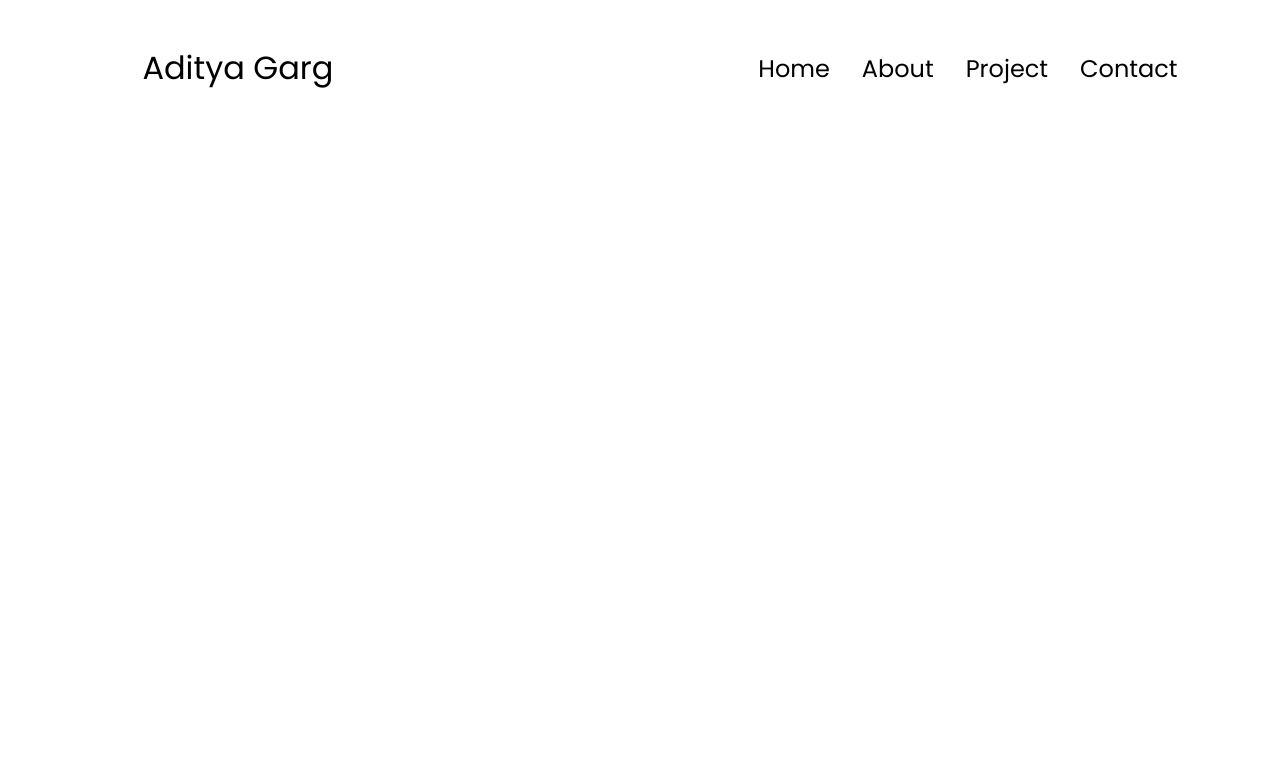
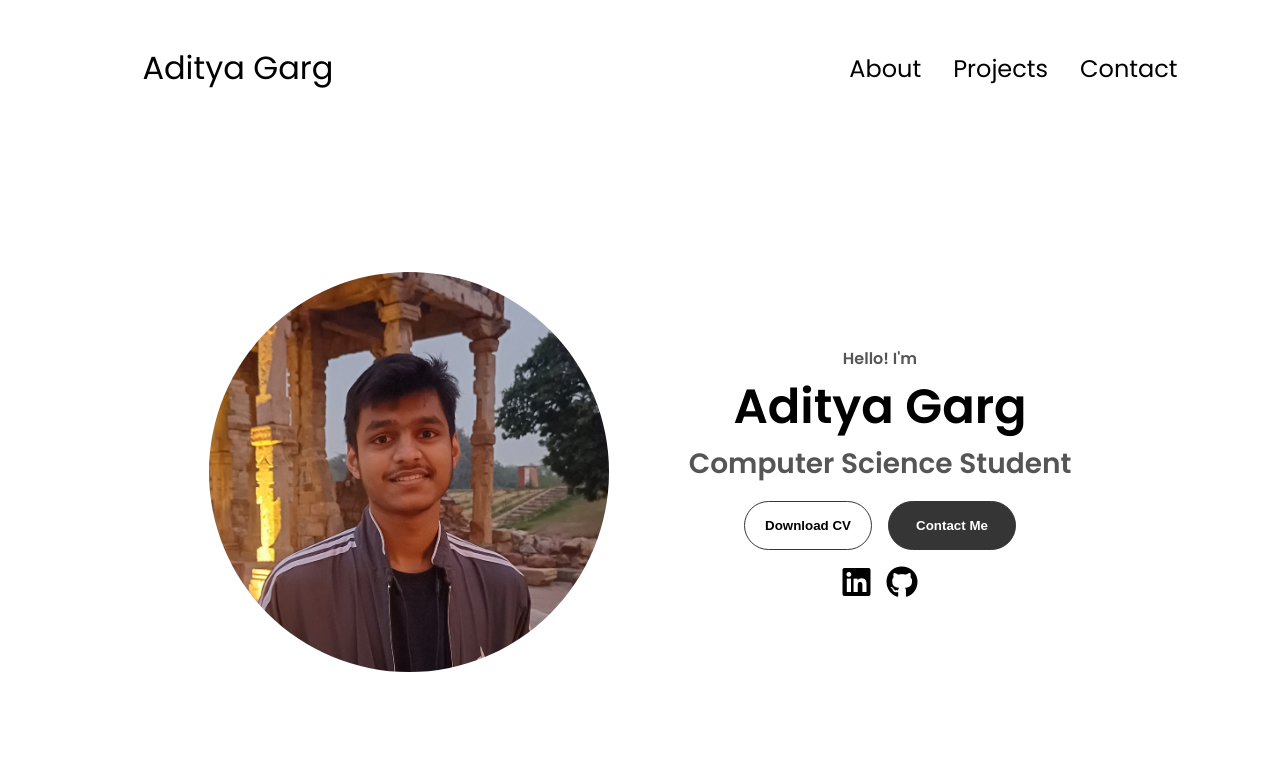
Before and after one commit to adityagarg12/Portfolio-Project, a plain HTML site: page index.html in a window 1280 px wide. Drawn offline with Linux system fonts and the light colour scheme; a web font is replaced by a local one.

Commit message:
Profile section created

```diff
--- a/index.html
+++ b/index.html
@@ -6,6 +6,7 @@
     <title>My Portfolio</title>
     <link rel="stylesheet" href="style.css"/>
     <link rel="stylesheet" href="mediaqueries.css"/>
+    <link rel="stylesheet" href="https://cdnjs.cloudflare.com/ajax/libs/font-awesome/6.5.2/css/all.min.css" integrity="sha512-SnH5WK+bZxgPHs44uWIX+LLJAJ9/2PkPKZ5QiAj6Ta86w+fsb2TkcmfRyVX3pBnMFcV7oQPJkl9QevSCWr3W6A==" crossorigin="anonymous" referrerpolicy="no-referrer" />
 </head>
 <body>
     <nav id="desktop-nav">
@@ -13,10 +14,10 @@
         <!-- font alkatra -->
          <div>
             <ul class="header"><!--unordered list-->
-                <li><a href="#">Home</a> </li> <!--list-->
-                <li><a href="#">About</a> </li>
-                <li><a href="#">Project</a> </li>
-                <li><a href="#">Contact</a> </li>
+                 <!--list-->
+                <li><a href="#About">About</a> </li>
+                <li><a href="#Projects">Projects</a> </li>
+                <li><a href="#Contact">Contact</a> </li>
             </ul>
          </div>
     </nav>
@@ -29,13 +30,35 @@
                 <span></span>
             </div>
             <div class="menu-links">
-                <li><a href="#about" onclick="togglemenu()">Home</a> </li> <!--toggle menu because when we click about or anything , we wanr menu to close-->
-                <li><a href="#experience" onclick="togglemenu()">About</a> </li>
-                <li><a href="#projects" onclick="togglemenu()">Project</a> </li>
-                <li><a href="#contact" onclick="togglemenu()">Contact</a> </li>
+                <li><a href="#About" onclick="togglemenu()">About</a> </li> <!--toggle menu because when we click about or anything , we wanr menu to close-->
+
+                <li><a href="#Projects" onclick="togglemenu()">Projects</a> </li>
+                <li><a href="#Contact" onclick="togglemenu()">Contact</a> </li>
             </div>
         </div>
     </nav>
+    <section id="profile">
+        <div class="section_pic-container">
+            <img src="./images/Aditya.jpg" alt="Aditya Profile Picture">
+        </div>
+        <div class="section_text">
+            <p class="section_text_p1">Hello! I'm</p>
+            <h1 class="title">Aditya Garg</h1>
+            <p class="section_text_p2">Computer Science Student</p>
+            <div class="btn-container">
+                <button class="btn btn-color-2" onclick="window.open('./images/resume-example.pdf')">
+                    Download CV
+                </button>
+                <button class="btn btn-color-1" onclick="location.href='./#Contact'">
+                    Contact Me
+                </button>
+            </div>
+            <div id="socials-container">
+                <i class="fa-brands fa-linkedin" alt="My LinkedIn profile" onclick="location.href='https://www.linkedin.com/in/aditya-garg-715199280/'"></i>
+                <i class="fa-brands fa-github" alt="My Github Profile" onclick="location.href='https://github.com/adityagarg12'" ></i>
+            </div>
+        </div>
+    </section>
     <script src="script.js"></script>
 </body>
 </html>
--- a/mediaqueries.css
+++ b/mediaqueries.css
@@ -7,8 +7,21 @@
 #mobile-nav{
     display: flex;
 }
+@media screen and (max-width: 413px){
+    .menu-links a{
+        padding: 3px;
+        font-size: 1.5rem;
+    }
+    .logo{
+        margin-left: 0px;
+    }
 
-
+}
+@media screen and (max-width: 351px){
+    .logo{
+        font-size: 1.7rem;
+    }
+}
 
 
 
--- a/style.css
+++ b/style.css
@@ -144,3 +144,109 @@ a:hover{
 .hamburger-icon span:first-child{
     transform: none;
 }
+
+/* Sections*/
+section{
+    padding-top:4vh ;
+    height: 96vh;
+    margin: 0 10rem;
+    box-sizing: border-box;
+    min-height: fit-content;
+}
+.section-container{
+    display: flex;
+}
+
+/* PROFILE*/
+#profile{
+    display: flex;
+    justify-content: center;
+    gap: 5rem;
+    height: 80vh;
+
+}
+.section_pic-container{
+    display: flex;
+    height: 400px;
+    width: 400px;
+
+    margin: auto 0;
+}
+.section_pic-container img{
+
+    border-radius: 50%;
+
+}
+
+.section_text{
+    align-self: center;
+    text-align: center;
+}
+.section_text p{
+    font-weight: 600;
+}
+.section_text_p1{
+    text-align: center;
+}
+
+.section_text_p2{
+    font-size: 1.75rem;
+margin-bottom: 1rem;
+}
+
+.title{
+   font-size: 3rem;
+   text-align: center;
+}
+#socials-container{
+   display: flex;
+    justify-content: center;
+    margin-top: 1rem;
+    gap: 1rem;
+}
+
+/* ICONS */
+
+.fa-linkedin,.fa-github{
+  cursor: pointer;
+    font-size: 2rem;
+}
+/*BUTTONS*/
+.btn-container{
+    display: flex;
+    justify-content: center;
+    gap: 3rem;
+
+}
+.btn{
+    font-weight: 600;
+    transition: all 300ms ease;
+    padding: 1rem;
+    width: 8rem;
+    border-radius: 2rem;
+}
+.btn-color-1,
+.btn-color-2{
+    border: rgb(53, 53, 53) 0.1rem solid;
+
+}
+.btn-color-1,
+.btn-color-2:hover{
+    background: rgb(53, 53, 53);
+    color: white;
+}
+
+.btn-color-1:hover{
+    background: rgb(0, 0, 0);
+    color: white;
+}
+.btn-color-2{
+    background: none;
+}
+.btn-color-2:hover{
+    border: rgb(255,255,255) 0.1rem solid;
+}
+.btn-container{
+    gap:1rem;
+
+}
```
Also changed, not shown: doubt.html (added), 1 other file.
